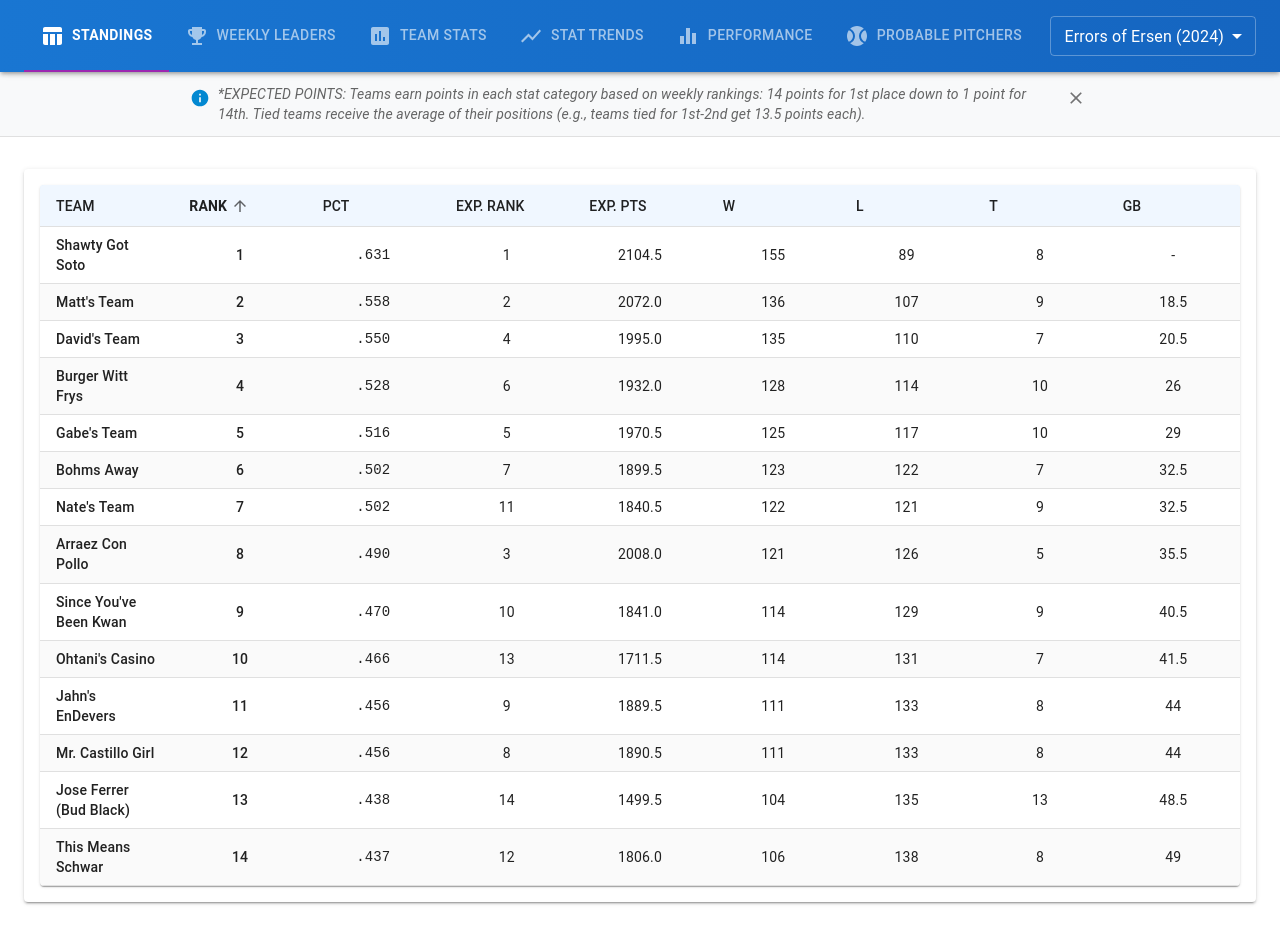
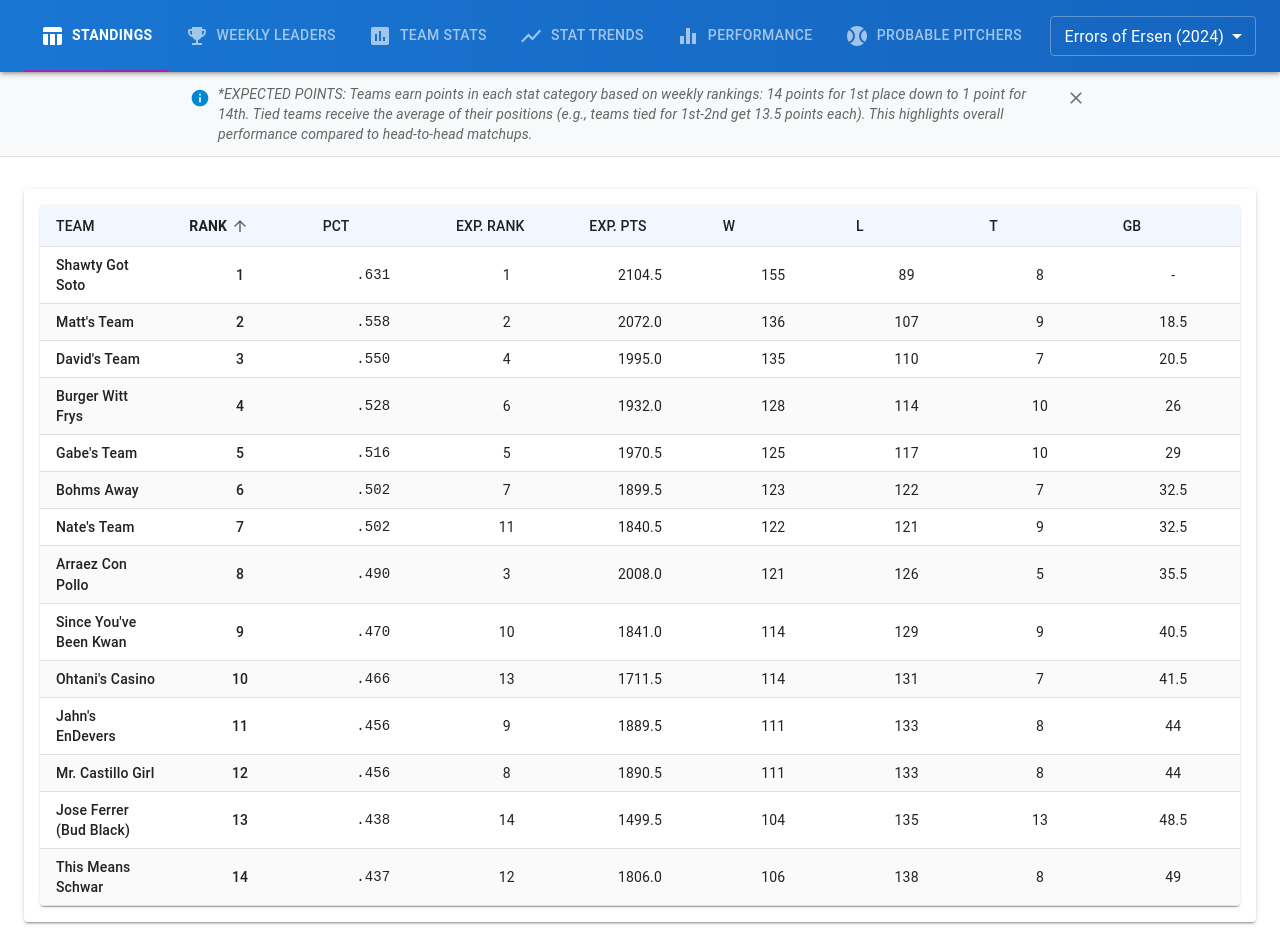
Before and after one commit to maflancer/baseball, a React (Vite) app: page / in a window 1280 px wide. Built offline with nearby package versions, Linux system fonts and the light colour scheme; the HTML template or start-up script is replaced by a standard one.

Commit message:
Update expected points description

```diff
--- a/src/App.jsx
+++ b/src/App.jsx
@@ -154,7 +154,7 @@ function App() {
     if (!showInfoBanner) return null;
 
     if (tabValue === 0 || tabValue === 4) {
-      return "*EXPECTED POINTS: Teams earn points in each stat category based on weekly rankings: 14 points for 1st place down to 1 point for 14th. Tied teams receive the average of their positions (e.g., teams tied for 1st-2nd get 13.5 points each).";
+      return "*EXPECTED POINTS: Teams earn points in each stat category based on weekly rankings: 14 points for 1st place down to 1 point for 14th. Tied teams receive the average of their positions (e.g., teams tied for 1st-2nd get 13.5 points each). This highlights overall performance compared to head-to-head matchups.";
     } else if (tabValue === 1 || tabValue === 2 || tabValue === 3) {
       return "*Normal weeks are 7 days. Week 1 is 10 days and week 15 (all star break) is 14 days.";
     }
```
